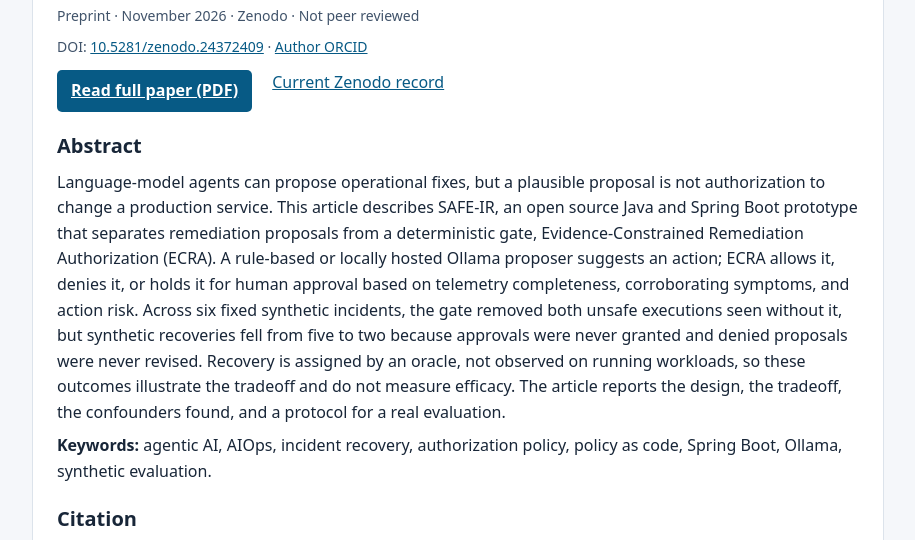
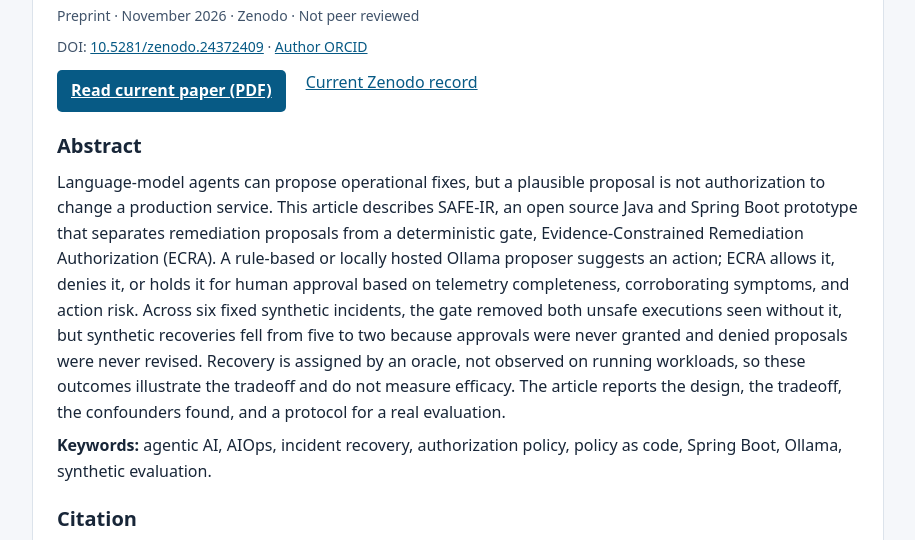
Before and after one commit to deepakjain0812/safe-ir, a plain HTML site: page docs/publications/safe-ir.html in a window 1280 px wide. Shown: the part 229-769 px from the top of the page, without its empty margins (182-1097 px from the left). Drawn offline with Linux system fonts and the light colour scheme.

Commit message:
docs: link current Zenodo v2 PDF instead of older local mirror

```diff
--- a/docs/publications/safe-ir.html
+++ b/docs/publications/safe-ir.html
@@ -56,7 +56,7 @@
 <p class="author">Deepak Kumar Jain</p>
 <p class="meta">Preprint · November 2026 · Zenodo · Not peer reviewed</p>
 <p class="meta">DOI: <a href="https://doi.org/10.5281/zenodo.24372409">10.5281/zenodo.24372409</a> · <a href="https://orcid.org/0009-0003-5714-6641">Author ORCID</a></p>
-<div class="links"><a class="pdf" href="safe-ir.pdf">Read full paper (PDF)</a><a href="https://zenodo.org/records/24372409">Current Zenodo record</a></div>
+<div class="links"><a class="pdf" href="https://zenodo.org/records/24372409/files/SAFE-IR_Preprint.pdf">Read current paper (PDF)</a><a href="https://zenodo.org/records/24372409">Current Zenodo record</a></div>
 <h2>Abstract</h2>
 <p>Language-model agents can propose operational fixes, but a plausible proposal is not authorization to change a production service. This article describes SAFE-IR, an open source Java and Spring Boot prototype that separates remediation proposals from a deterministic gate, Evidence-Constrained Remediation Authorization (ECRA). A rule-based or locally hosted Ollama proposer suggests an action; ECRA allows it, denies it, or holds it for human approval based on telemetry completeness, corroborating symptoms, and action risk. Across six fixed synthetic incidents, the gate removed both unsafe executions seen without it, but synthetic recoveries fell from five to two because approvals were never granted and denied proposals were never revised. Recovery is assigned by an oracle, not observed on running workloads, so these outcomes illustrate the tradeoff and do not measure efficacy. The article reports the design, the tradeoff, the confounders found, and a protocol for a real evaluation.</p>
 <p><strong>Keywords:</strong> agentic AI, AIOps, incident recovery, authorization policy, policy as code, Spring Boot, Ollama, synthetic evaluation.</p>
```
